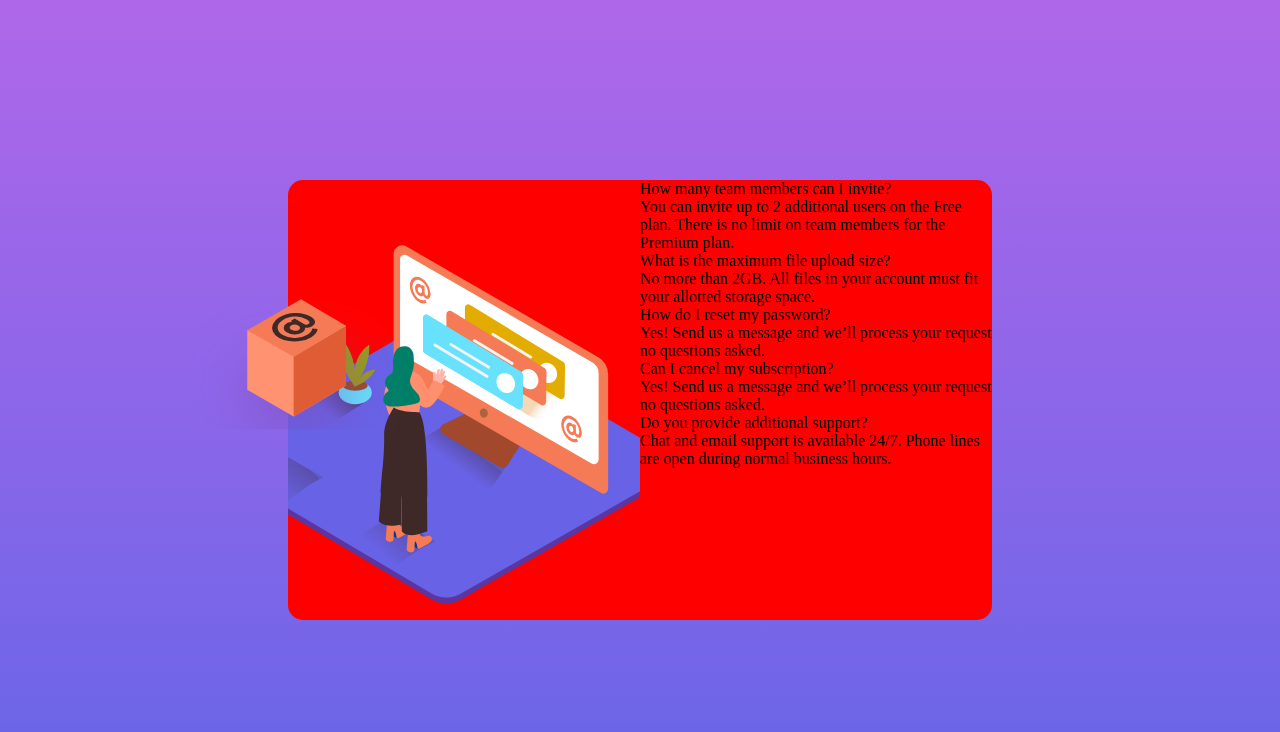
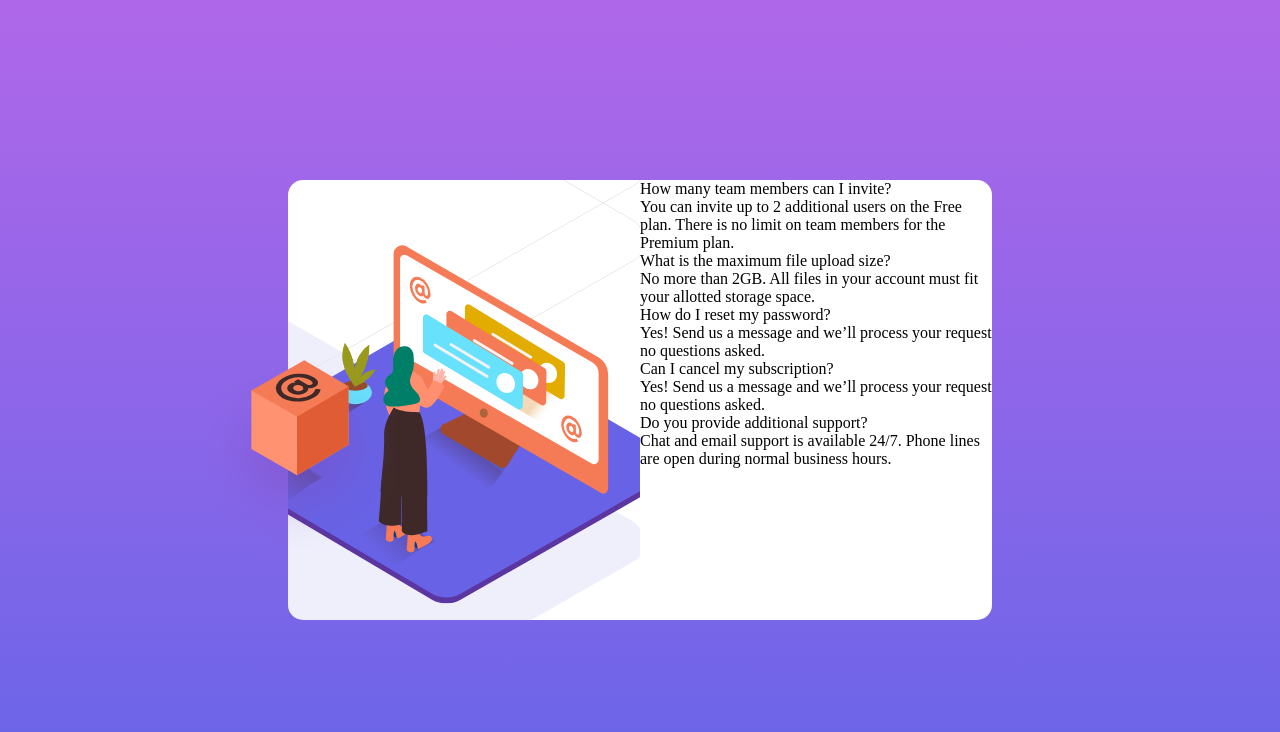
Before and after one commit to Piotrek1994/FAQ-accordion-card, a plain HTML site: page index.html in a window 1280 px wide. Drawn offline with Linux system fonts and the light colour scheme.

Commit message:
Left side finished

```diff
--- a/index.html
+++ b/index.html
@@ -16,7 +16,8 @@
 <body>
   <main>
     <div class="card">
-      <div class="card-left-side"><img src="images/illustration-woman-online-desktop.svg" alt=""></div><div class="box-desktop"></div>
+      <div class="card-left-side"><img  class="woman" src="images/illustration-woman-online-desktop.svg" alt="">
+      <img class="shadow" src="images/bg-pattern-desktop.svg" alt=""></div><div class="box-desktop"></div>
 
       <div class="card-right-side">
         <div class="faq">
--- a/main.css
+++ b/main.css
@@ -19,7 +19,7 @@ main {
 	left: 50%;
 	transform: translate(-50%, -50%);
 	border-radius: 15px;
-	background-color: red;
+	background-color: white;
 	z-index: 0;
 	/* overflow: hidden;  */
 }
@@ -31,22 +31,28 @@ main {
 	left: 0;
 	background-position: center;
 	background-size: cover;
-	z-index: -200;
 	overflow: hidden;
 }
 
-.card-left-side img {
+.woman {
     position: absolute;
     transform: translate(-18%, 18%);
-	z-index: -200;
 
+
+}
+
+.shadow {
+
+	position: absolute;
+	transform: translate(-63%, -33%);
+	 z-index: -200;
 }
 
 .box-desktop {
 	position: absolute;
 	background-image: url(images/illustration-box-desktop.svg);
-	width: 30%;
-	height: 30%;
+	width: 200px;
+	height: 200px;
 	background-size: cover;
 	transform: translate(-46%, 89%);
 
```
